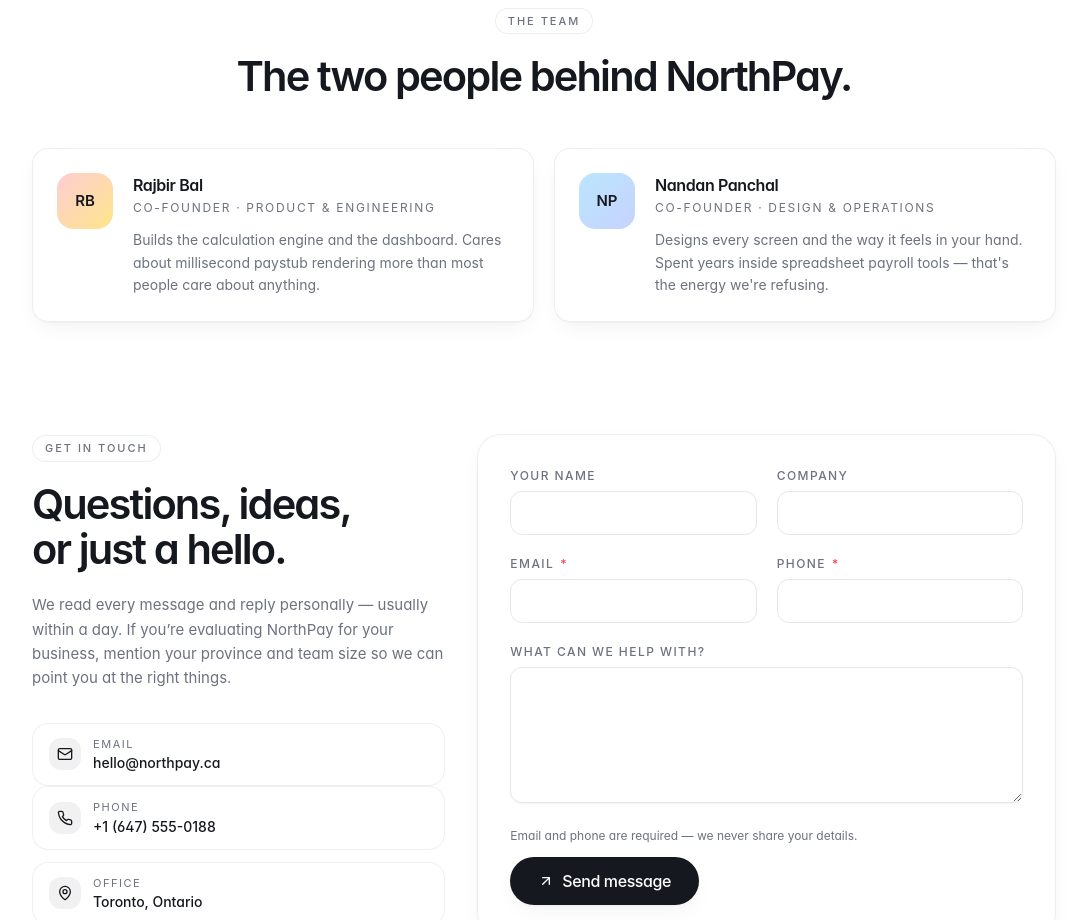
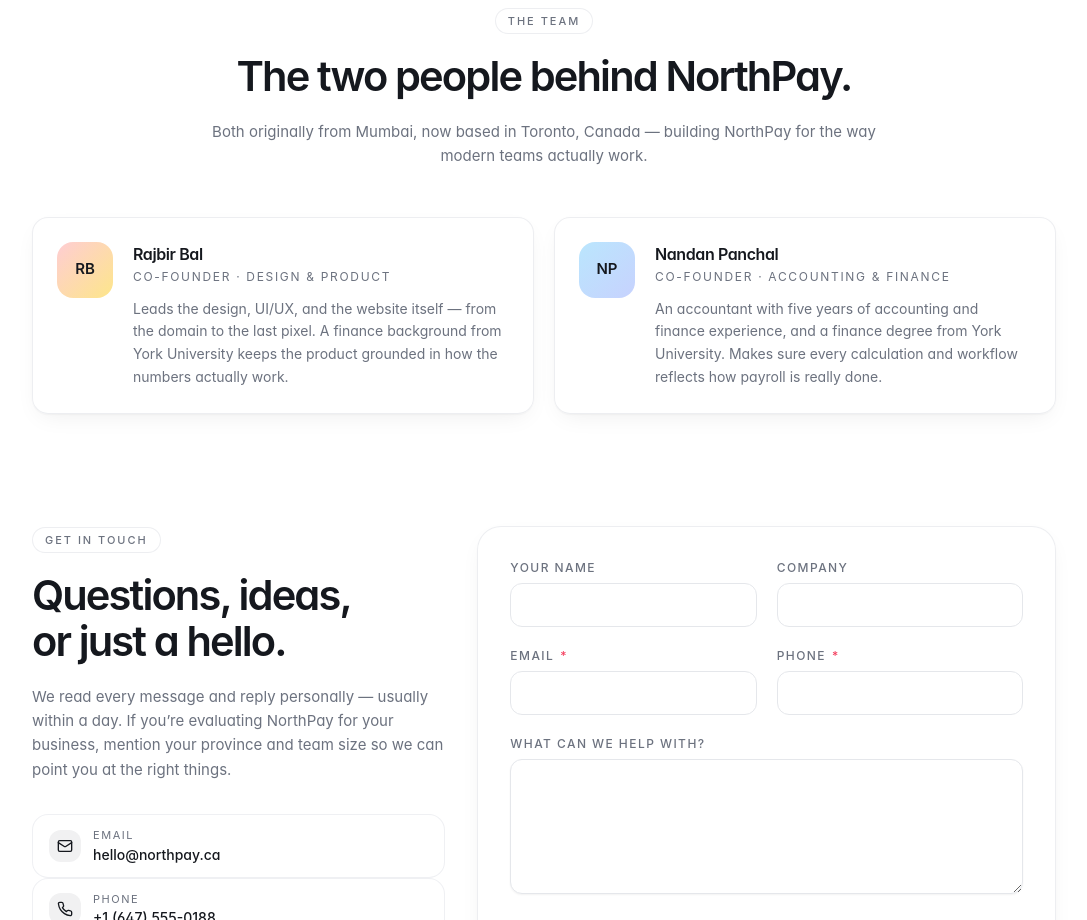
Before and after one commit to hellonorthpay-code/northpay, a Next.js app: page /about in a window 1280 px wide. Shown: the part 860-1780 px from the top of the page, without its empty margins (96-1183 px from the left). Built offline with nearby package versions, Linux system fonts and the light colour scheme; no server answers.

Commit message:
About: update founder bios
Rajbir — design, UI/UX, website/domain, finance background (York University).
Nandan — accountant, 5 years accounting/finance experience, finance degree
(York University). Both from Mumbai, now based in Toronto.

Co-Authored-By: Claude Opus 4.8 <noreply@anthropic.com>

```diff
--- a/app/about/page.tsx
+++ b/app/about/page.tsx
@@ -114,15 +114,15 @@ function Founders() {
   const team = [
     {
       name: "Rajbir Bal",
-      role: "Co-founder · Product & Engineering",
-      bio: "Builds the calculation engine and the dashboard. Cares about millisecond paystub rendering more than most people care about anything.",
+      role: "Co-founder · Design & Product",
+      bio: "Leads the design, UI/UX, and the website itself — from the domain to the last pixel. A finance background from York University keeps the product grounded in how the numbers actually work.",
       initials: "RB",
       tint: "from-rose-200 to-amber-200 dark:from-rose-500/40 dark:to-amber-500/40",
     },
     {
       name: "Nandan Panchal",
-      role: "Co-founder · Design & Operations",
-      bio: "Designs every screen and the way it feels in your hand. Spent years inside spreadsheet payroll tools — that's the energy we're refusing.",
+      role: "Co-founder · Accounting & Finance",
+      bio: "An accountant with five years of accounting and finance experience, and a finance degree from York University. Makes sure every calculation and workflow reflects how payroll is really done.",
       initials: "NP",
       tint: "from-sky-200 to-indigo-200 dark:from-sky-500/40 dark:to-indigo-500/40",
     },
@@ -142,6 +142,10 @@ function Founders() {
         <h2 className="mt-5 text-balance text-[clamp(1.8rem,3.8vw,2.6rem)] font-semibold leading-[1.1] tracking-tightest">
           The two people behind NorthPay.
         </h2>
+        <p className="mx-auto mt-5 text-[15px] leading-relaxed text-muted-foreground">
+          Both originally from Mumbai, now based in Toronto, Canada — building
+          NorthPay for the way modern teams actually work.
+        </p>
       </div>
       <div className="mt-12 grid gap-5 md:grid-cols-2">
         {team.map((m) => (
```
